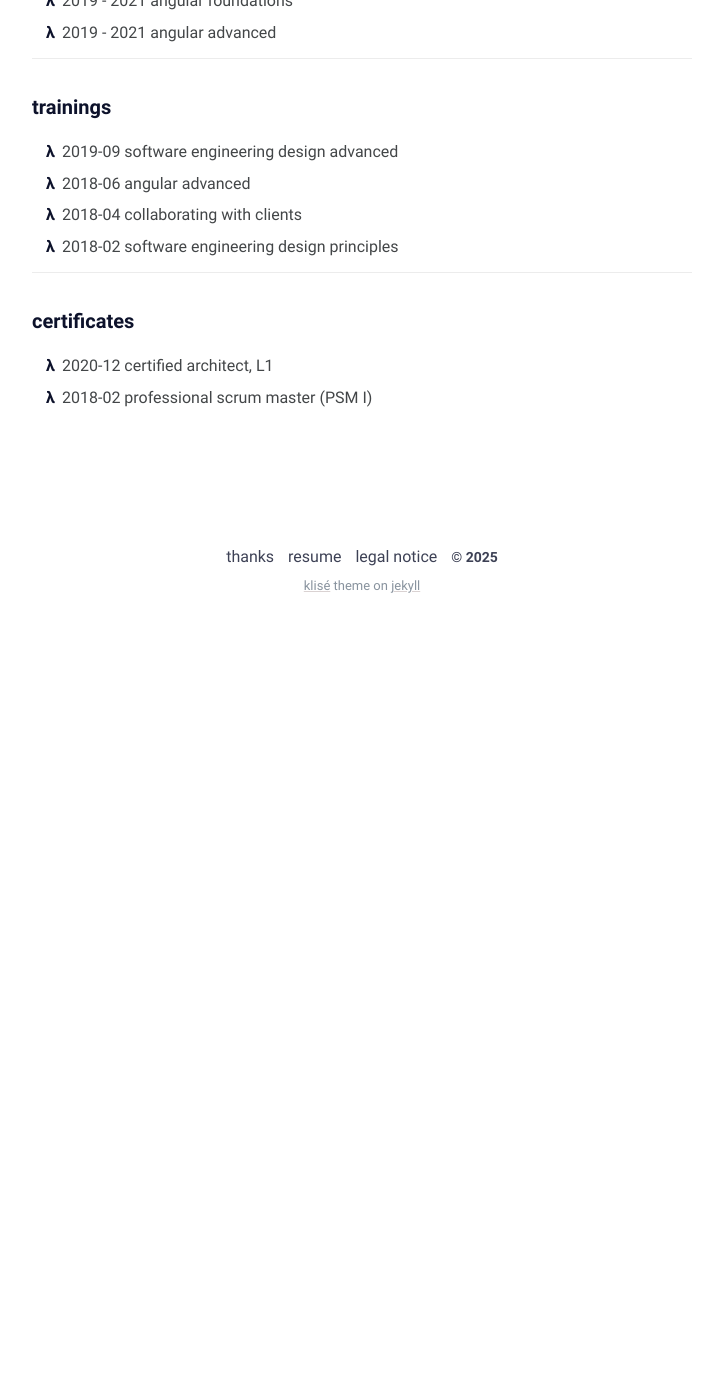
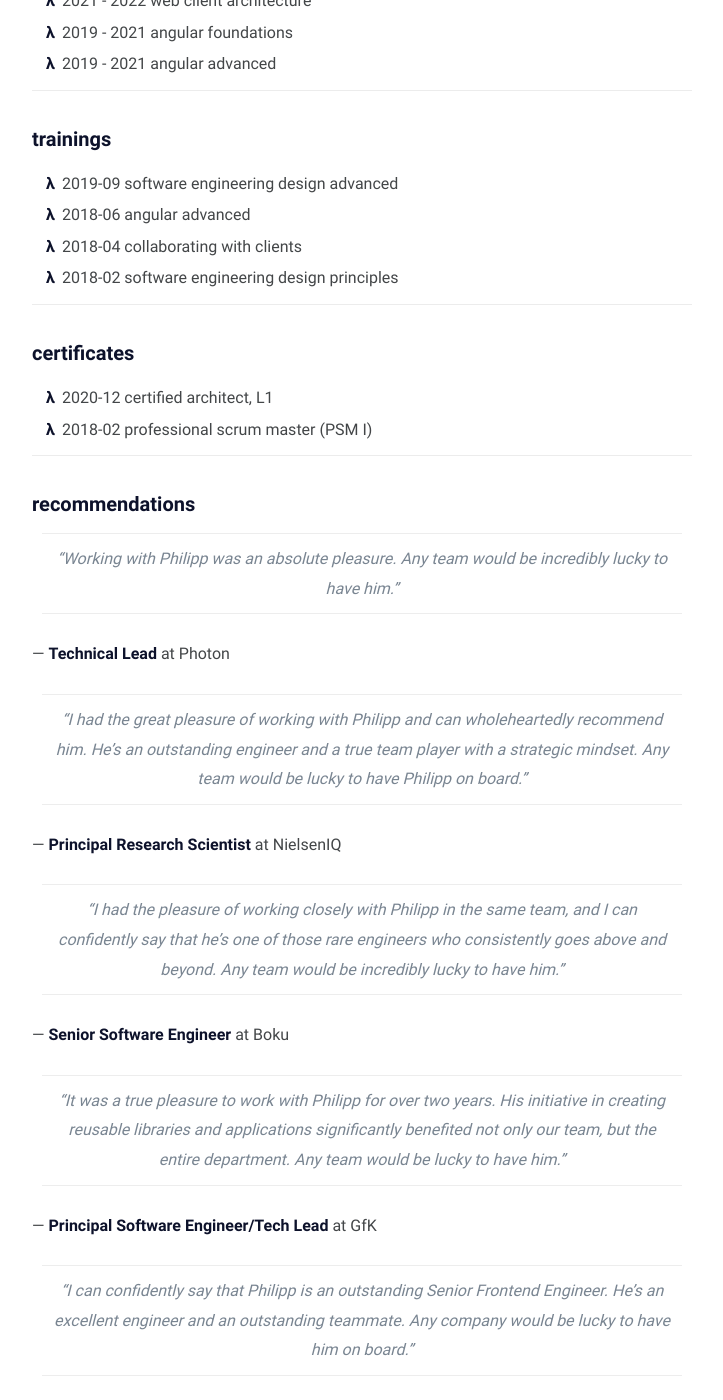
Before and after one commit to phhbr/phhbr.github.io, a Jekyll site: the page built from resume.md, in a window 1280 px wide and 1400 px high, scrolled down 975 px. Shown: the whole window, without its empty margins (278-1001 px from the left). Built offline with Jekyll 4.4.1, drawn with Linux system fonts in a browser that asks for light colours; before the commit the page ends 1605 px from its top, so only the background shows below that; some of the changed text lies outside the part shown.

Commit message:
feat: add recommendations

```diff
--- a/resume.md
+++ b/resume.md
@@ -11,13 +11,14 @@ comments: false
 - name: <strong>ph</strong>ilipp <strong>bruchner</strong>
 - function: software engineer
 - focus: problem solving, web client development, systems design
-- core skills: typescript (web, nodejs), accessibility, gitLab ci/cd, kubernetes
+- core skills: typescript (web, nodejs), accessibility, gitlab ci/cd, kubernetes
 
 <hr>
 
 #### experience
 
-- since 2022-10       gfk se (acquired by nielsen iq)
+- since 2025-09       freelancing software enginner / it consultant
+- 2022-10 - 2025-08   gfk se (acquired by nielsen iq)
 - 2017-10 - 2022-10   capgemini deutschland gmbh
 - 2015-08 - 2017-10   mediendesign ag
 - 2012-10 - 2014-10   computer science, m.sc. (hs regensburg)
@@ -49,3 +50,31 @@ comments: false
 
 - 2020-12 certified architect, L1
 - 2018-02 professional scrum master (PSM I)
+
+<hr>
+
+#### recommendations
+
+> "Working with Philipp was an absolute pleasure. Any team would be incredibly lucky to have him."
+
+— **Technical Lead** at Photon
+
+> "I had the great pleasure of working with Philipp and can wholeheartedly recommend him. He's an outstanding engineer and a true team player with a strategic mindset. Any team would be lucky to have Philipp on board."
+
+— **Principal Research Scientist** at NielsenIQ
+
+> "I had the pleasure of working closely with Philipp in the same team, and I can confidently say that he's one of those rare engineers who consistently goes above and beyond. Any team would be incredibly lucky to have him."
+
+— **Senior Software Engineer** at Boku
+
+> "It was a true pleasure to work with Philipp for over two years. His initiative in creating reusable libraries and applications significantly benefited not only our team, but the entire department. Any team would be lucky to have him."
+
+— **Principal Software Engineer/Tech Lead** at GfK
+
+> "I can confidently say that Philipp is an outstanding Senior Frontend Engineer. He's an excellent engineer and an outstanding teammate. Any company would be lucky to have him on board."
+
+— **Frontend Software Engineer** at GfK
+
+> "I have always considered Philipp one of our most gifted and incredibly hard working software engineers. Any company he lands in will be more than lucky to have him on board!"
+
+— **Senior Program Manager** at GfK
```
